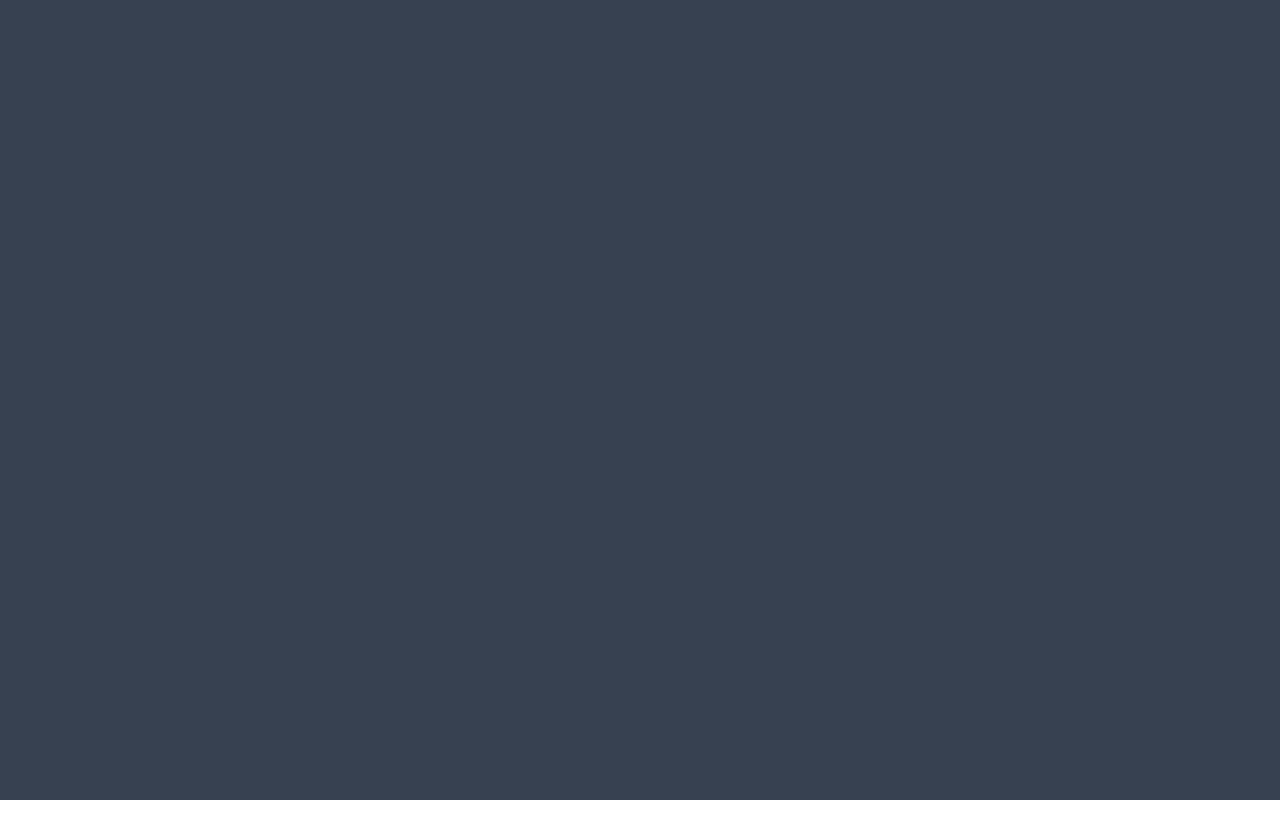
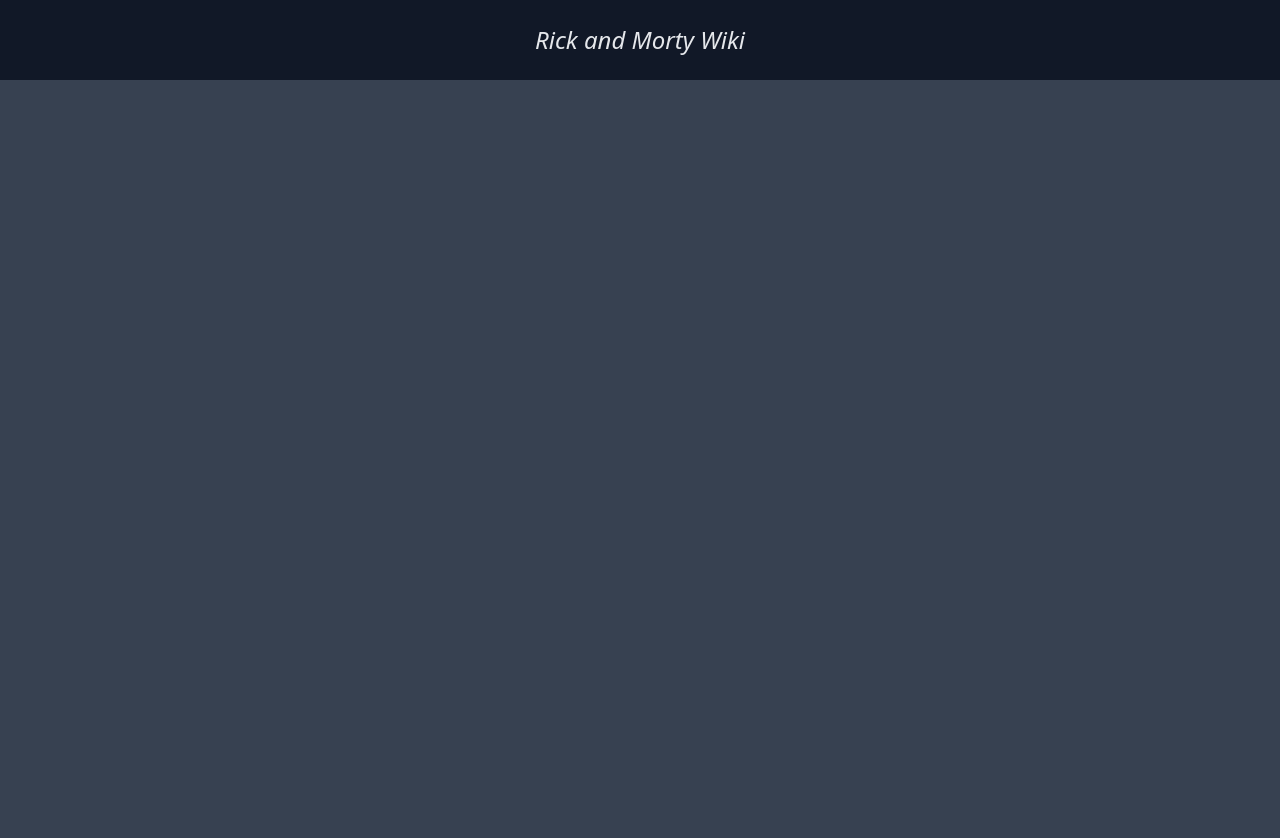
Before and after one commit to ahsanarique/rick-morty-wiki, a React (Create React App) app: page /episodeListPage in a window 1280 px wide. Shown: the top 838 px of the page. Before the commit the page ends 800 px from the top, so only its background shows below. Built offline with nearby package versions, Linux system fonts and the light colour scheme.

Commit message:
navigationbar

```diff
--- a/src/Components/CharacterList/CharacterList.js
+++ b/src/Components/CharacterList/CharacterList.js
@@ -1,4 +1,6 @@
 import React from "react";
+import { Link } from "react-router-dom";
+import { useQuery, gql } from "@apollo/client";
 
 const CharacterList = () => {
   return <section></section>;
--- a/src/Components/Header/Header.js
+++ /dev/null
@@ -1,7 +0,0 @@
-import React from "react";
-
-const Header = () => {
-  return <header></header>;
-};
-
-export default Header;
--- a/src/Components/NavigationBar/NavigationBar.js
+++ b/src/Components/NavigationBar/NavigationBar.js
@@ -1,7 +1,19 @@
 import React from "react";
+import { Link } from "react-router-dom";
 
 const NavigationBar = () => {
-  return <nav></nav>;
+  return (
+    <header className="bg-gray-900 text-center py-6 sticky top-0">
+      <nav>
+        <Link
+          to="/"
+          className="text-gray-200 text-center text-2xl font-medium italic"
+        >
+          Rick and Morty Wiki
+        </Link>
+      </nav>
+    </header>
+  );
 };
 
 export default NavigationBar;
--- a/src/Pages/Homepage/Homepage.js
+++ b/src/Pages/Homepage/Homepage.js
@@ -3,9 +3,9 @@ import { Link } from "react-router-dom";
 
 const Homepage = () => {
   const mainCategoryClasses =
-    "bg-gray-900 col-span-12 md:col-span-6 flex items-center justify-center text-center";
+    "bg-gray-900 col-span-12 md:col-span-6 flex items-center justify-center";
   const categoryHeadingClass =
-    "text-6xl text-gray-200 italic border-b-2 border-gray-900 hover:border-gray-200 pb-4";
+    "text-6xl text-gray-200 italic border-b-2 border-gray-900 hover:border-gray-200 py-4 text-center";
 
   return (
     <main className="grid grid-cols-12 gap-4">
```
Also changed, not shown: src/index.js (+1 -6 lines).
